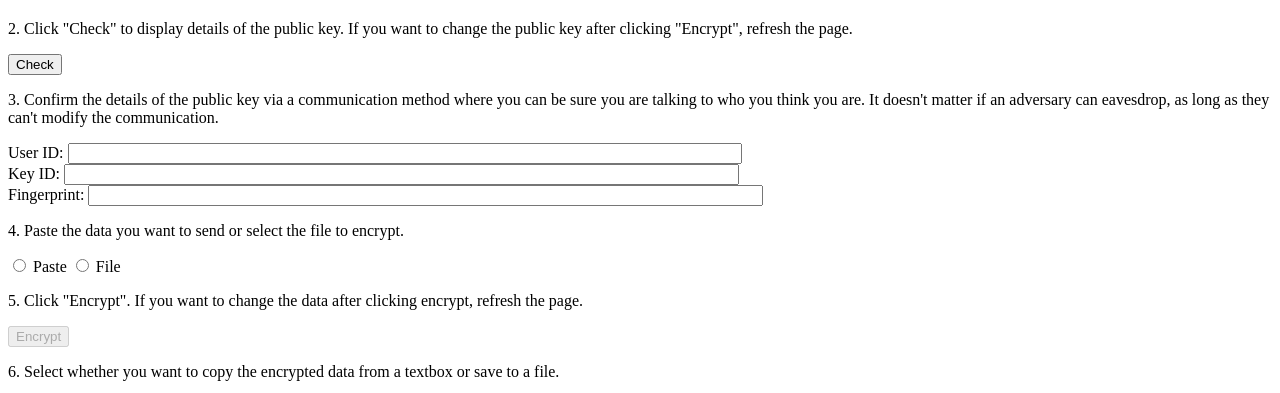
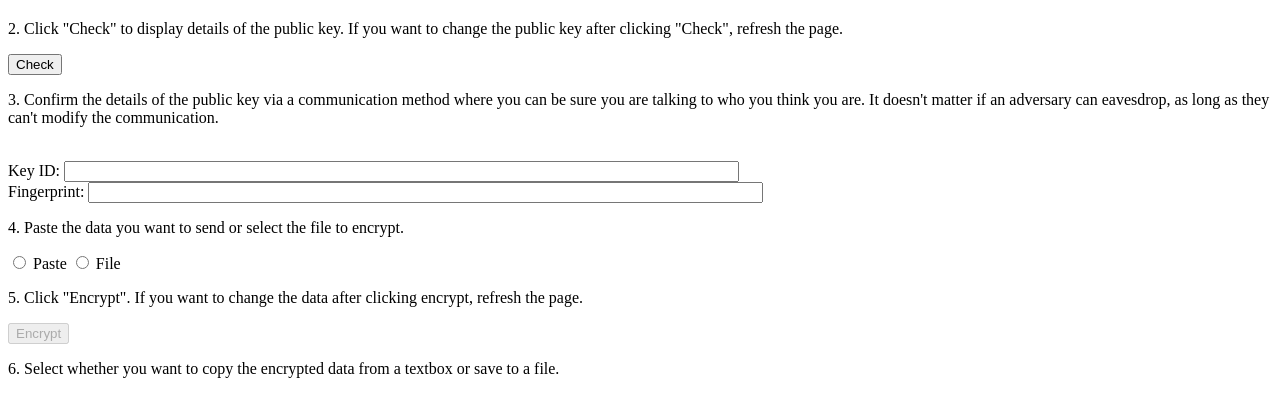
Before and after one commit to howtodecrypt/howtodecrypt.github.io, a plain HTML site: page index.html in a window 1280 px wide. Shown: the part 793-1186 px from the top of the page. Drawn offline with Linux system fonts and the light colour scheme.

Commit message:
fix instruction mismatch. remove user id since it can mislead

```diff
--- a/index.html
+++ b/index.html
@@ -43,12 +43,11 @@ input[type=text] {
 	<p>1. Paste the PGP public key of the person you're sending to. It should start with -----BEGIN PGP PUBLIC KEY BLOCK----- and end with -----END PGP PUBLIC KEY BLOCK-----.</p>
 	<textarea id="pubkey"></textarea>
 
-	<p>2. Click "Check" to display details of the public key. If you want to change the public key after clicking "Encrypt", refresh the page.</p>
+	<p>2. Click "Check" to display details of the public key. If you want to change the public key after clicking "Check", refresh the page.</p>
 	<button id="check">Check</button>
 
 	<p>3. Confirm the details of the public key via a communication method where you can be sure you are talking to who you think you are. It doesn't matter if an adversary can eavesdrop, as long as they can't modify the communication.</p>
 	<p>
-	User ID: <input type="text" id="userid" readonly="readonly" value="" autocomplete="off" />
 	<br />Key ID: <input type="text" id="keyid" readonly="readonly" value="" autocomplete="off" />
 	<br />Fingerprint: <input type="text" id="fingerprint" readonly="readonly" value="" autocomplete="off" />
 	</p>
@@ -80,7 +79,6 @@ input[type=text] {
 
 var pubkeyEl = document.getElementById('pubkey');
 var checkEl = document.getElementById('check');
-var useridEl = document.getElementById('userid');
 var keyidEl = document.getElementById('keyid');
 var fingerprintEl = document.getElementById('fingerprint');
 var dataTypePasteEl = document.getElementById('data_type_paste');
@@ -115,7 +113,6 @@ function onCheckClick() {
 	disablePubkey(true);
 	openpgp.key.readArmored(pubkeyEl.value).then(function (a) {
 		pubkey = a.keys[0]; // output
-		useridEl.value = pubkey.users[0].userId.userid;
 		keyidEl.value = pubkey.keyPacket.keyid.toHex().toUpperCase();
 		fingerprintEl.value = bytestringToHex(Array.from(pubkey.keyPacket.fingerprint)).toUpperCase();
 		encryptEl.disabled = false;
```
